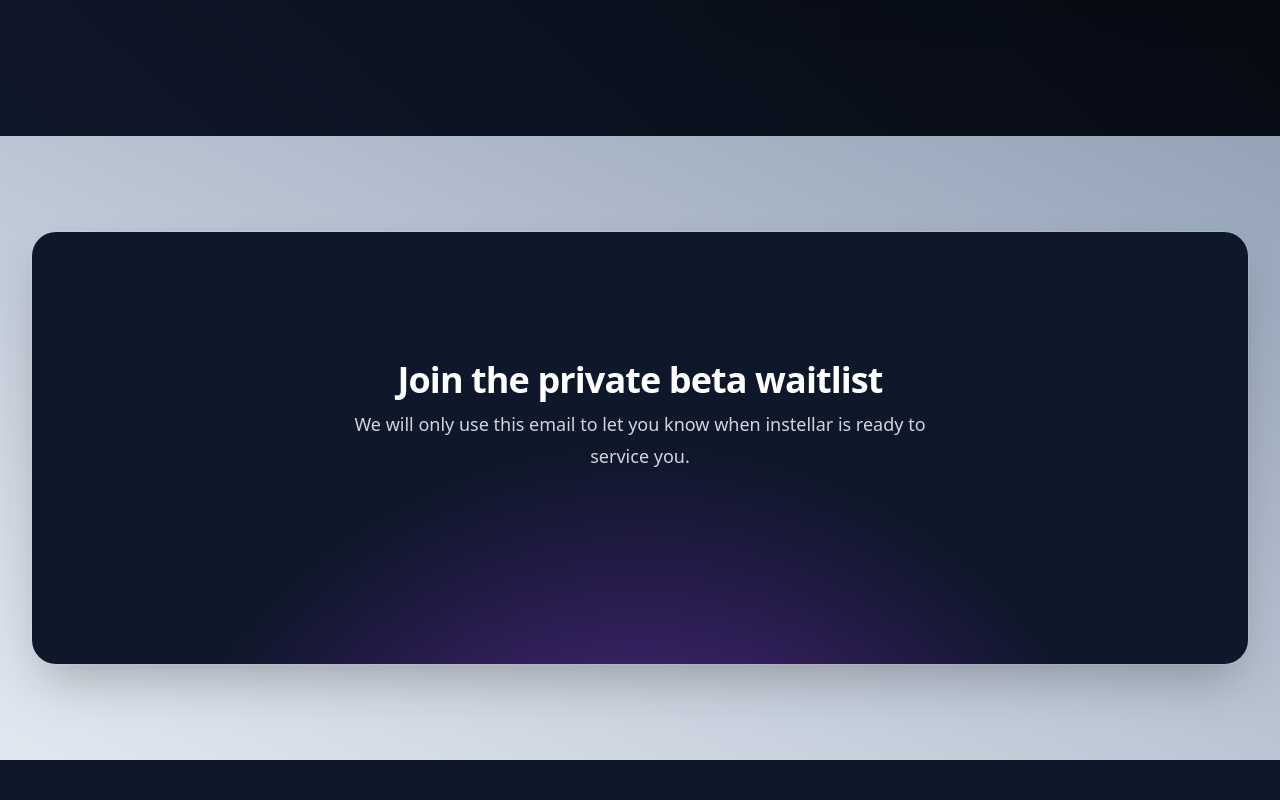
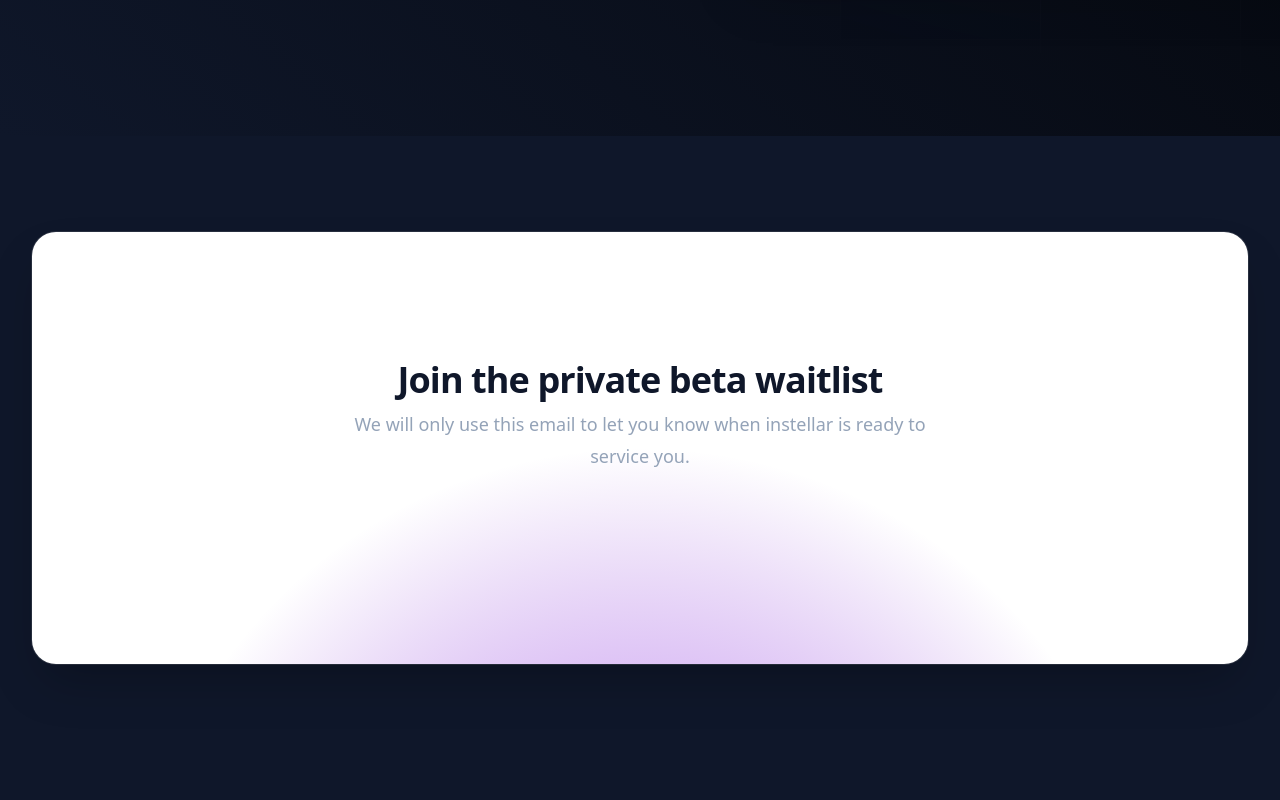
Before and after one commit to upmaru/instellar-web, an Astro site: page / in a window 1280 px wide. Shown: the part 960-1760 px from the top of the page. Built offline with nearby package versions, Linux system fonts and the light colour scheme; Astro itself is replaced by a stand-in of ours.

Commit message:
Update newsletter box
Signed-off-by: Zack Siri <me@zacksiri.dev>

```diff
--- a/src/pages/index.astro
+++ b/src/pages/index.astro
@@ -47,11 +47,11 @@
       </div>
     </div>
   </div>
-	<div id="join-waitlist" class="bg-gradient-to-tr from-slate-200 to-slate-400 py-16 sm:py-24">
+	<div id="join-waitlist" class="bg-slate-900 py-16 sm:py-24">
   	<div class="mx-auto max-w-7xl sm:px-6 lg:px-8">
-    	<div class="relative isolate overflow-hidden bg-slate-900 px-6 py-16 shadow-2xl sm:rounded-3xl sm:px-24 xl:py-32 ring-1 ring-white/10">
-      	<h2 class="mx-auto max-w-2xl text-center text-3xl font-bold tracking-tight text-white sm:text-4xl">Join the private beta waitlist</h2>
-      	<p class="mx-auto mt-2 max-w-xl text-center text-lg leading-8 text-gray-300">We will only use this email to let you know when instellar is ready to service you.</p>
+    	<div class="relative isolate overflow-hidden bg-white px-6 py-16 shadow-2xl sm:rounded-3xl sm:px-24 xl:py-32 ring-1 ring-white/10">
+      	<h2 class="mx-auto max-w-2xl text-center text-3xl font-bold tracking-tight text-slate-900 sm:text-4xl">Join the private beta waitlist</h2>
+      	<p class="mx-auto mt-2 max-w-xl text-center text-lg leading-8 text-slate-400">We will only use this email to let you know when instellar is ready to service you.</p>
     		<div class="py-8">
 					<script async data-uid="e8c5dc8a56" src="https://upmaru.ck.page/e8c5dc8a56/index.js"></script>
 				</div>
```
